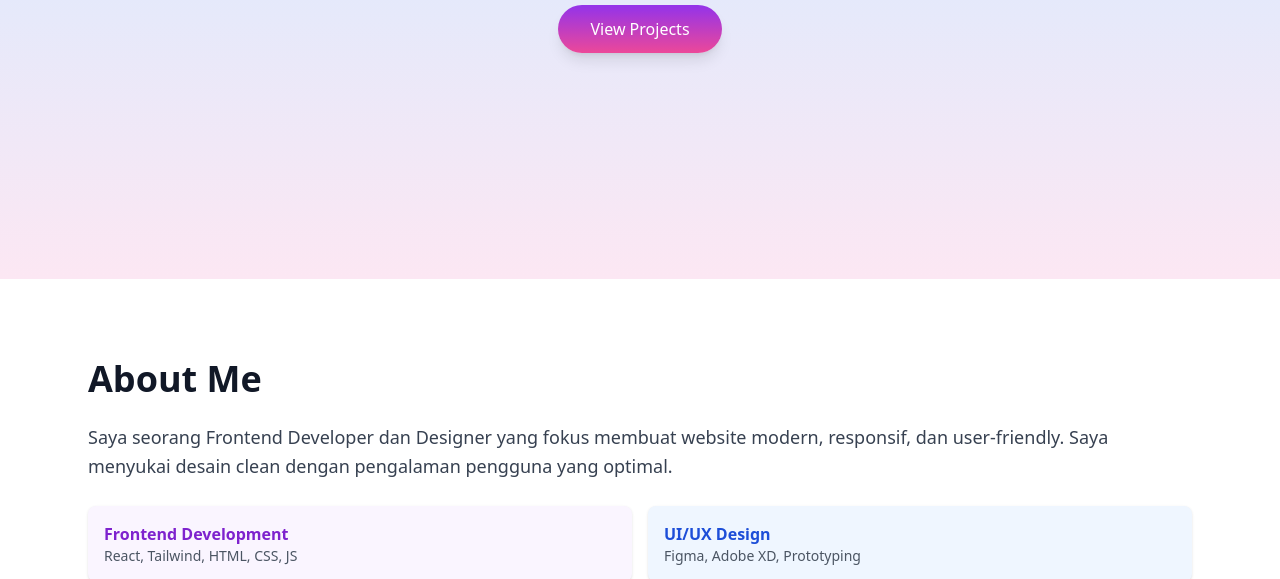
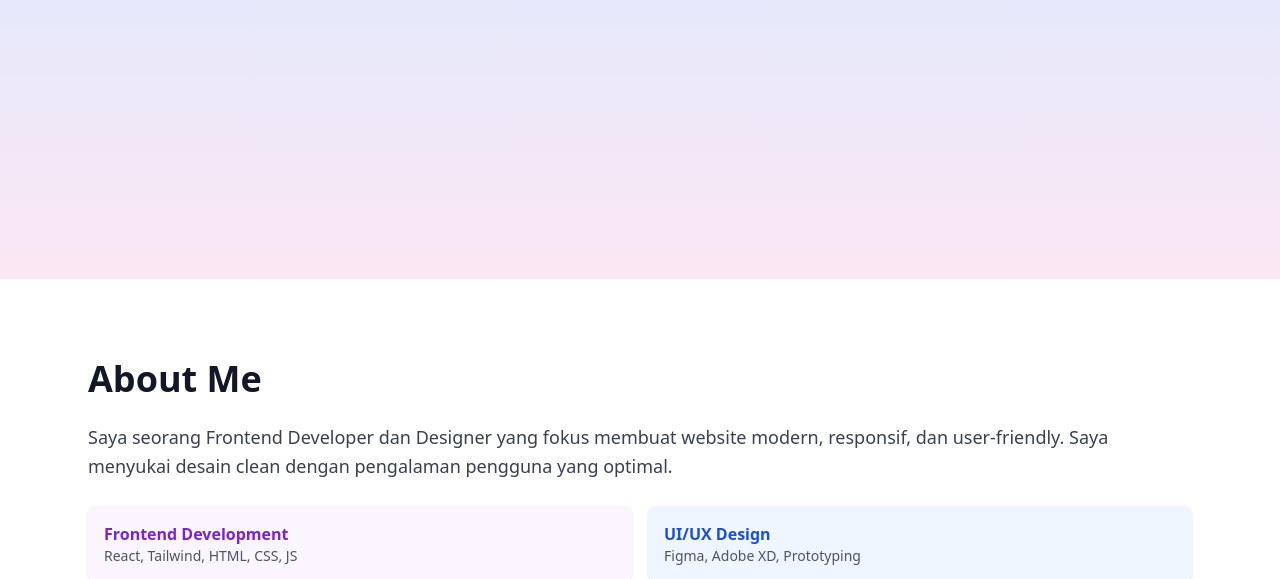
Before and after one commit to Midofhrzi2008/portfolio-mido, a website built with Vite: page index.html in a window 1280 px wide. Shown: the part 521-1100 px from the top of the page. Built offline with nearby package versions, Linux system fonts and the light colour scheme; files whose address does not match are found by name.

Commit message:
feat: update homepage content

```diff
--- a/index.html
+++ b/index.html
@@ -28,7 +28,6 @@
        class="w-36 h-36 rounded-full shadow-2xl mb-6 transform transition duration-700 hover:scale-105">
   <h1 class="text-5xl md:text-6xl font-extrabold mb-3 animate-fadeIn">MidoJaya Jaya</h1>
   <p class="text-gray-700 text-lg md:text-xl mb-8 animate-fadeIn delay-300">Frontend Developer & Designer</p>
-  <a href="#projects" class="px-8 py-3 bg-gradient-to-r from-purple-600 to-pink-500 text-white rounded-full shadow-lg hover:shadow-xl transition transform hover:scale-105">View Projects</a>
 </section>
 
   <!-- ======= ABOUT ======= -->
```
